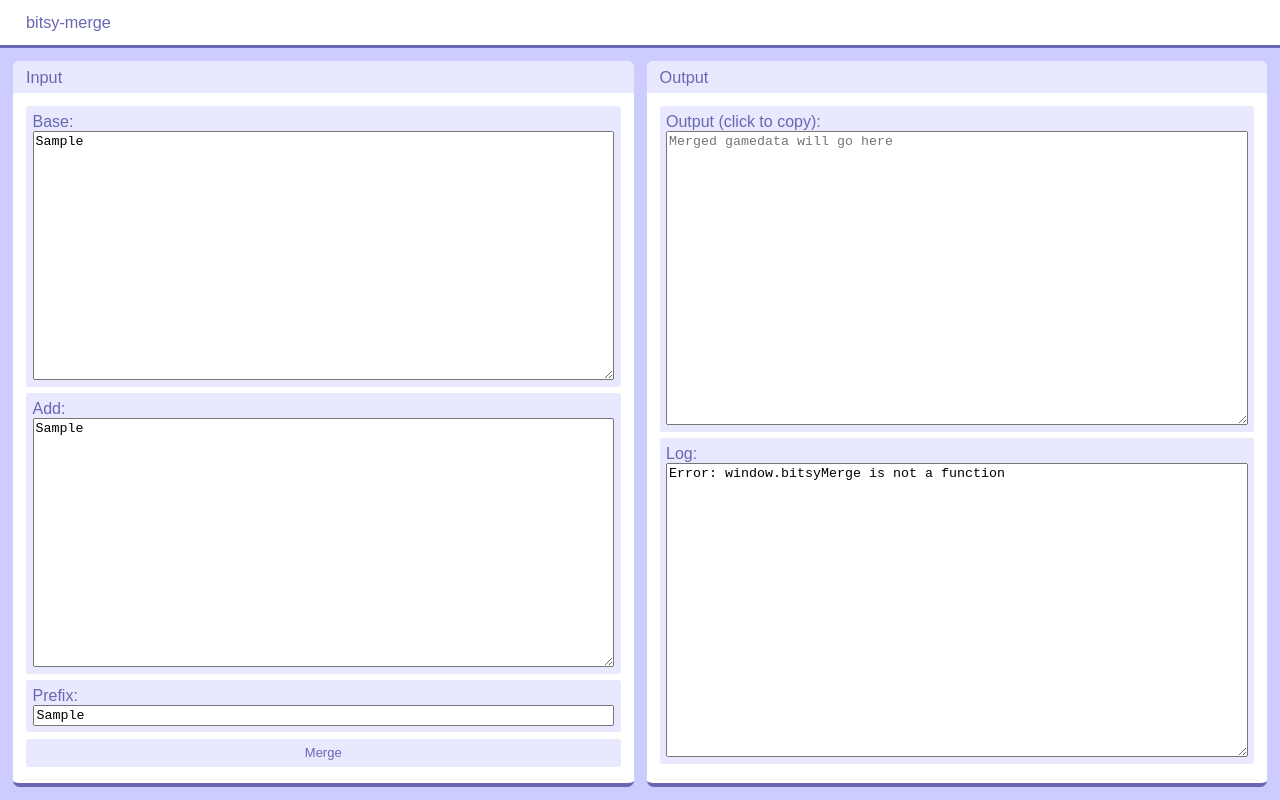
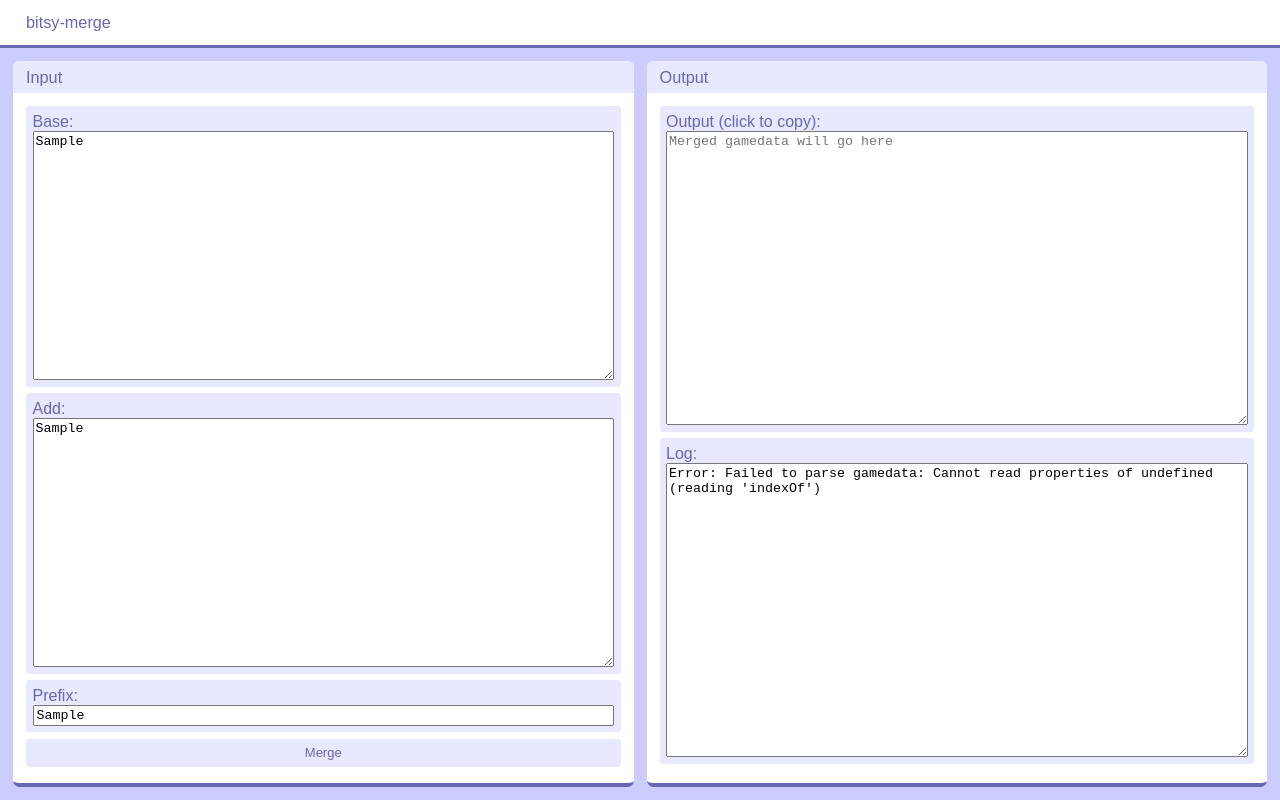
Before and after one commit to seleb/bitsy-merge, a website: page index.html in a window 1280 px wide. Both pictures are taken after typing "Sample", "Sample", "Sample" into the empty fields and a click on the input "Merge". Drawn offline with Linux system fonts and the light colour scheme.

Commit message:
chore: fix incorrect module use in demo

```diff
--- a/index.html
+++ b/index.html
@@ -192,7 +192,7 @@
 				return;
 			}
 			try {
-				var merged = window.bitsyMerge(base, add, prefix);
+				var merged = window.bitsyMerge.merge(base, add, prefix);
 				output.value = merged.gamedata;
 				log.value = `Merged successfully!
 
```
